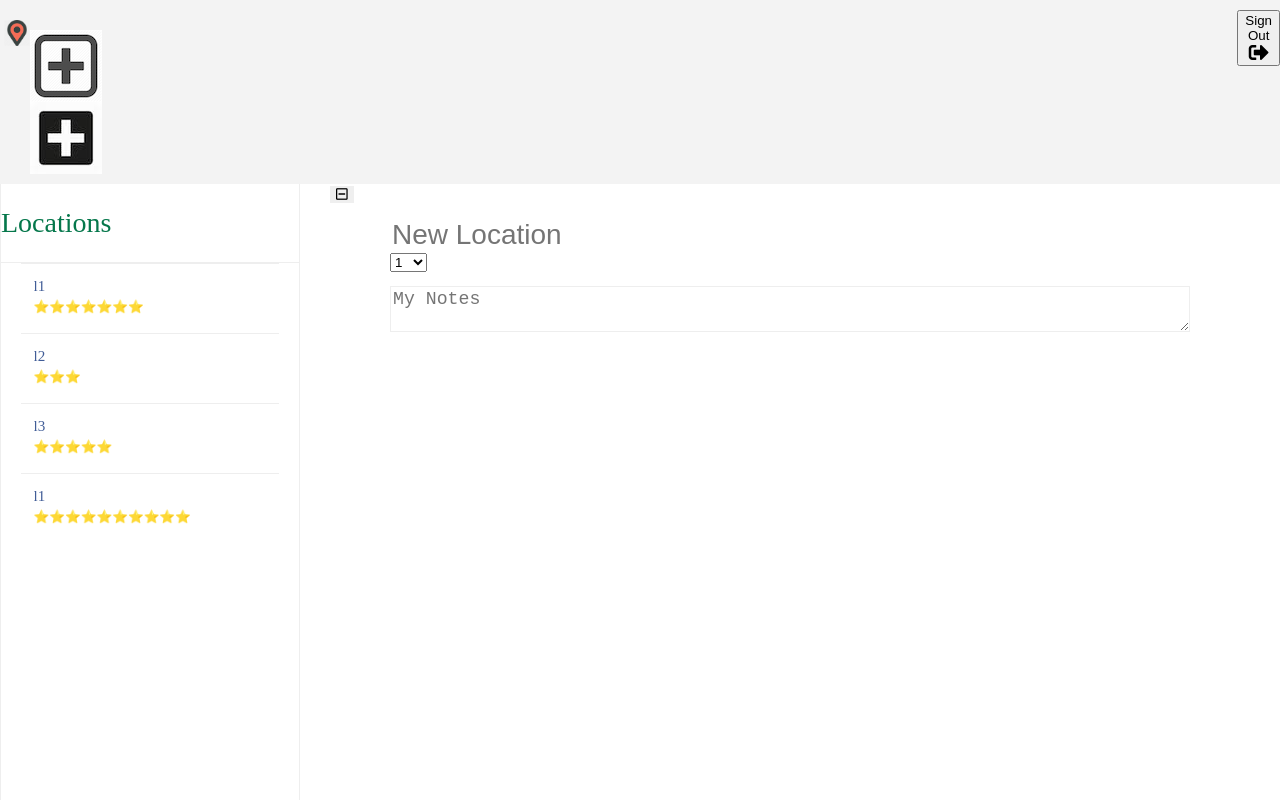
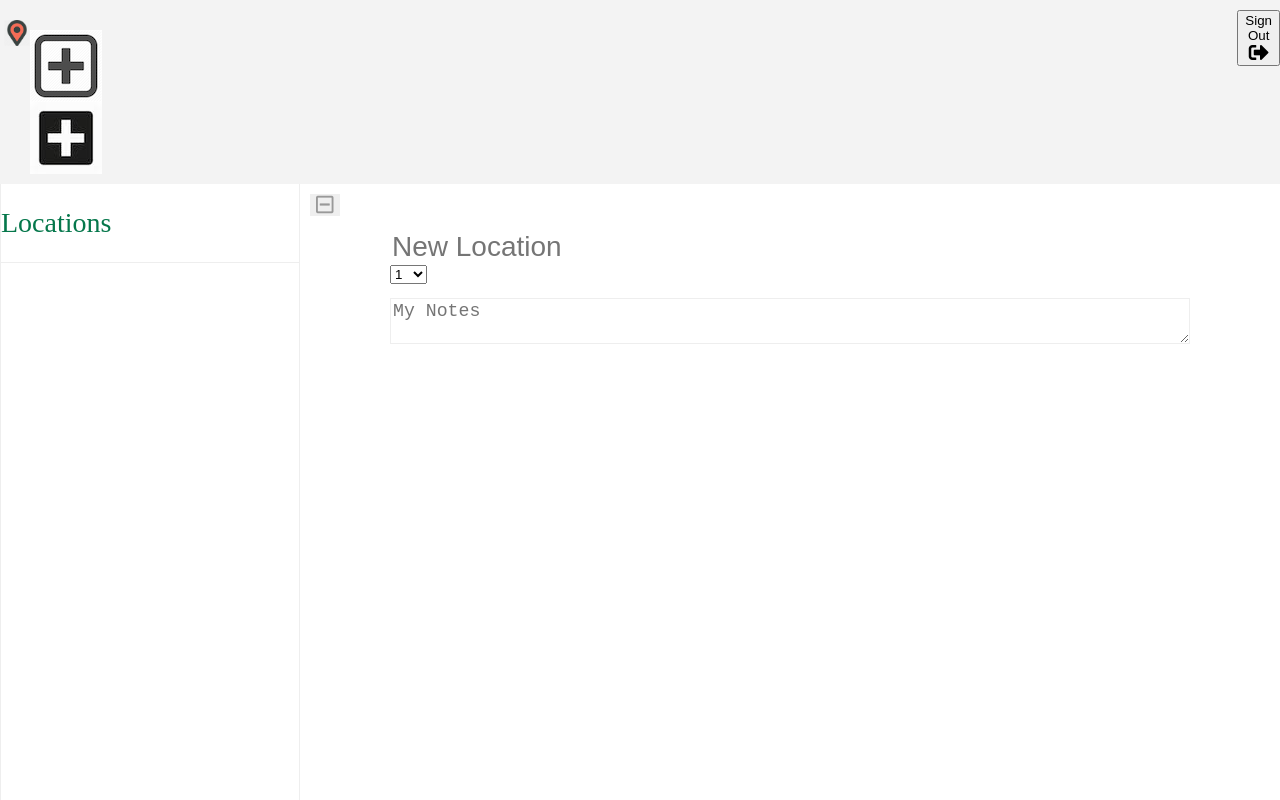
Before and after one commit to UnnatiPulla/whereToGo, a React (Create React App) app: page / in a window 1280 px wide. Shown: the top 800 px of the page. Built offline with nearby package versions, Linux system fonts and the light colour scheme; a web font is replaced by a local one.

Commit message:
can delete locations form array and also use local Storage

```diff
--- a/package.json
+++ b/package.json
@@ -1,14 +1,18 @@
 {
   "name": "wheretogo",
   "version": "0.1.0",
+  "homepage": "https://UnnatiPulla.github.io/whereToGo",
   "private": true,
   "dependencies": {
     "aphrodite": "^2.2.1",
+    "gh-pages": "^1.1.0",
     "react": "^16.4.0",
     "react-dom": "^16.4.0",
     "react-scripts": "1.1.4"
   },
   "scripts": {
+    "predeploy":"npm run build",
+    "deploy": "gh-pages -d build",
     "start": "react-scripts start",
     "build": "react-scripts build",
     "test": "react-scripts test --env=jsdom",
--- a/src/Deets.css
+++ b/src/Deets.css
@@ -7,7 +7,7 @@
     flex-grow: 1;
     padding: 0 3rem;
   }
-  .Deets .form-actions {
+  .Deets .actions {
     padding-top: 1rem;
     margin-left: -2rem;
     display: -ms-flexbox;
@@ -19,7 +19,7 @@
     border: none;
 
   }
-  .Deets button i.fa {
+  .Deets button i.far {
     color: #999;
     font-size: 2rem;
     margin: 0;
--- a/src/Deets.js
+++ b/src/Deets.js
@@ -1,7 +1,7 @@
 import React from "react"
 import "./Deets.css"
 
-const Deets = ({currentLocation, saveLocation}) =>{
+const Deets = ({currentLocation, saveLocation, removeCurrentLocation}) =>{
 
 const handleChanges = (ev) => {
 
@@ -15,7 +15,7 @@ return (
     <div className ="Deets">
         <div className="actions">
             <button type="button">
-                <i className="far fa-minus-square"></i>
+                <i className="far fa-minus-square" onClick={removeCurrentLocation}></i>
             </button>
         </div>
         <form>
--- a/src/Main.js
+++ b/src/Main.js
@@ -8,15 +8,21 @@ class Main extends React.Component{
     constructor(){
         super();
     this.state={
-        locationsArray : [
-            {id:1 , title:"l1", rating: "7", notes:"nice architecture" },
-            {id:2,title:"l2", rating: "3", notes:"has good food around it" },
-            {id:3 ,title:"l3", rating: "5", notes:"good place" },
-            {id:1 , title:"l1", rating: "10", notes:"nice architecture" },],
-
+        locationsArray : [],
         currentLocation: this.blankLocation(),
 
     }
+    }
+
+    componentWillMount(){
+        const locationsArray = JSON.parse(localStorage.getItem('locationsArray'));
+        if(locationsArray){
+            this.setState({locationsArray})
+        }
+    }
+
+    componentDidUpdate(){
+        localStorage.setItem('locationsArray', JSON.stringify(this.state.locationsArray))
     }
 
     setCurrentLocation =(location) => {
@@ -33,10 +39,27 @@ class Main extends React.Component{
 
     saveLocation = (location) => {
         const locationsArray = [...this.state.locationsArray]
-        const i = locationsArray.findIndex(currentLocation => currentLocation.id === location.id)
-        locationsArray[i] = location;
+
+        if(location.id){
+            const i = locationsArray.findIndex(currentLocation => currentLocation.id === location.id)
+            locationsArray[i] = location;
+        }
+        else{
+            location.id=Date.now()
+            locationsArray.push(location);
+        }
         this.setState({locationsArray, currentLocation: location})
 
+    }
+
+    removeCurrentLocation = (location) => {
+        const locationsArray = [...this.state.locationsArray]
+        const i = locationsArray.findIndex(location => location.id === this.state.currentLocation.id)
+        if(i>-1){
+        locationsArray.splice(i,1);
+        this.setState({locationsArray});
+        }
+        this.resetCurrentLocation();
     }
 
     render(){
@@ -50,7 +73,7 @@ class Main extends React.Component{
                           setCurrentLocation={this.setCurrentLocation}
                     />
                     <Deets currentLocation={this.state.currentLocation}
-                           saveLocation={this.saveLocation}
+                           saveLocation={this.saveLocation} removeCurrentLocation={this.removeCurrentLocation}
                     />
                </div>
             </div>
```
Also changed, not shown: 1 other file (tests, documents, lock files or other folders).
